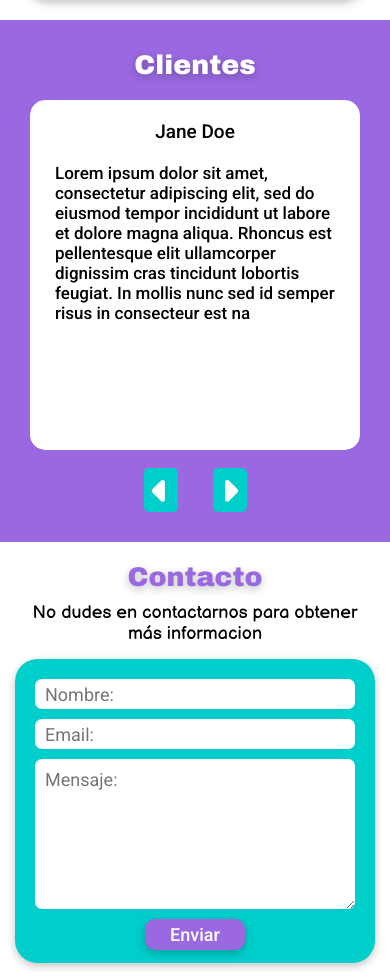
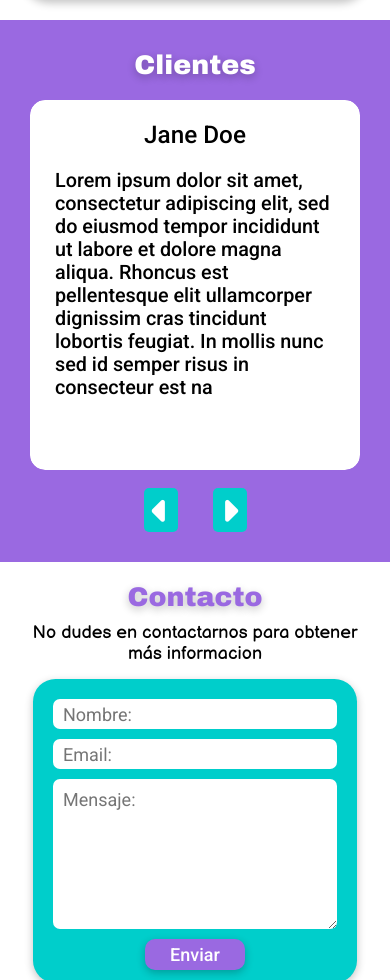
Before and after one commit to CDDR1/bamboo-website, a website: page index.html in a window 390 px wide. Shown: the part 2431-3411 px from the top of the page. Drawn offline with nearby package versions, Linux system fonts and the light colour scheme.

Commit message:
Adding changes to 375px breakpoint (responsiveness)

```diff
--- a/css/main.css
+++ b/css/main.css
@@ -362,12 +362,12 @@ hr {
     display: block;
     text-align: center;
     padding: 2rem;
-    font-size: 1.9rem;
+    font-size: 135%;
 }
 
 .slide-review {
     padding: 0 2.5rem 2rem 2.5rem;
-    font-size: 1.7rem;
+    font-size: 110%;
 }
 
 .navigation-buttons-wrapper {
@@ -543,4 +543,17 @@ footer {
     .grid-card {
         gap: 2.5rem;
     }
+
+    .swiper {
+        height: 37rem;
+    }
+
+    .grid-1 {
+        display: flex;
+        justify-content: center;
+    }
+
+    .contact-form {
+        width: 90%;
+    }
 }
```
